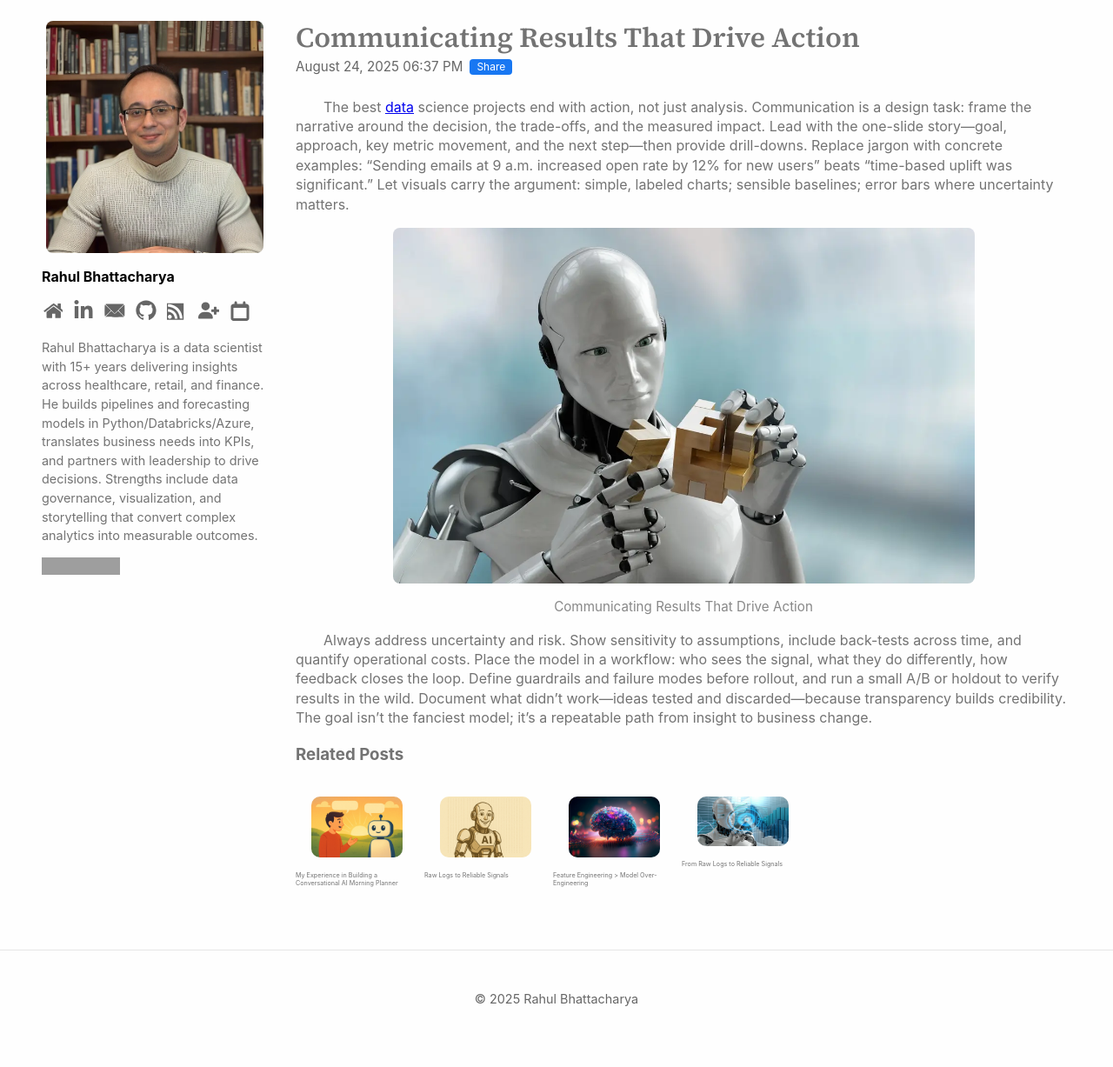
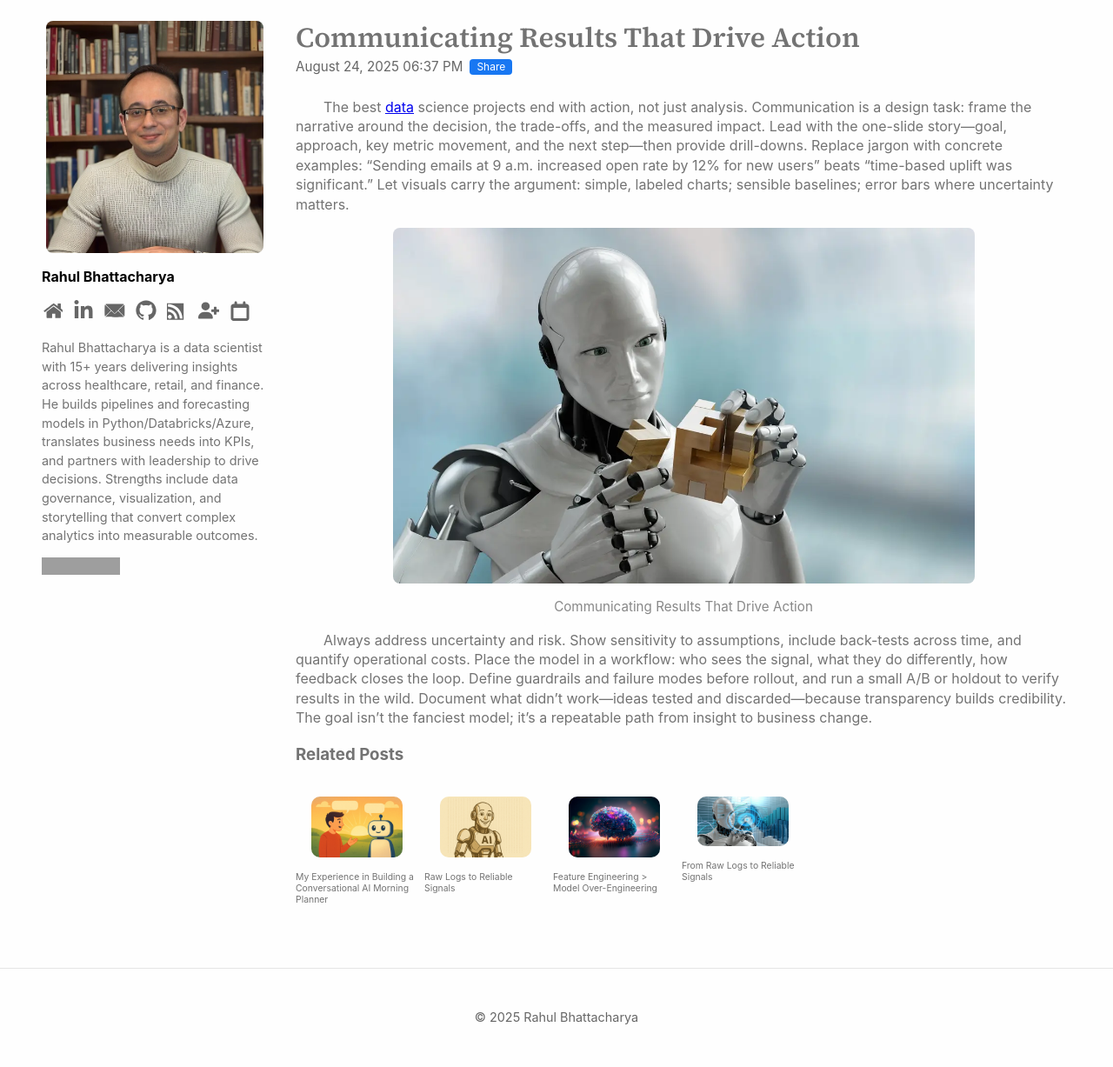
Before and after one commit to RahulBhattacharya1/RahulBhattacharya1.github.io, a Jekyll site: the page built from _posts/2025-08-24-second.md, in a window 1280 px wide. Shown: the whole page at 87% size. Built offline with Jekyll 4.4.1, drawn with Linux system fonts in a browser that asks for light colours; comment, search, counter and statistics services are not loaded; before the commit the page ends 1206 px from its top, so only the background shows below that; grey boxes are pictures that could not be loaded.

Commit message:
Update main.scss

```diff
--- a/assets/css/main.scss
+++ b/assets/css/main.scss
@@ -554,7 +554,7 @@
 
 .related-thumb {
   width: 140px;
-  height: 120px;              /* square */
+  height: 140px;              /* square */
   object-fit: cover;
   border-radius: 10px;
   display: block;
@@ -571,7 +571,7 @@
 .related-title {
   display: block;
   margin-top: 6px;
-  font-size: .45rem;
+  font-size: .65rem;
   line-height: 1.25;
   color: #737373;
 }
```
